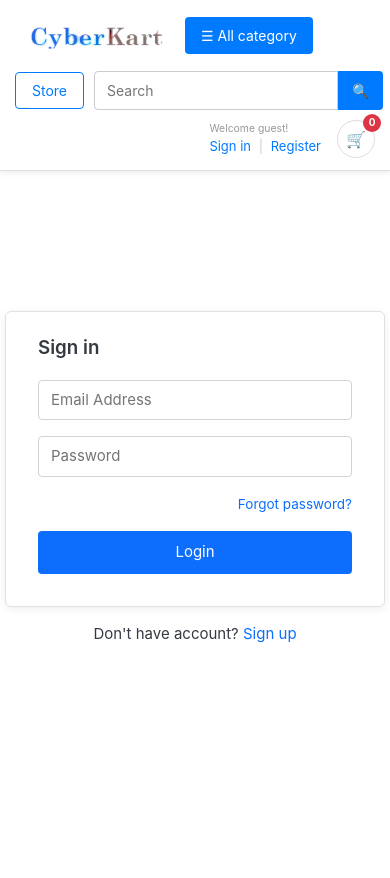
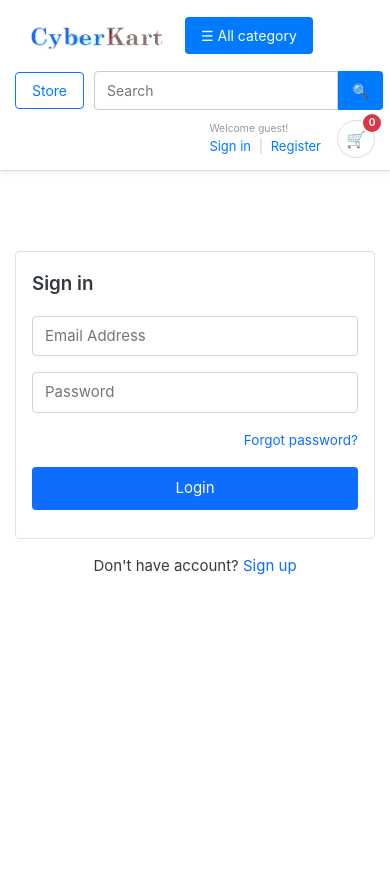
Before and after one commit to chivan-kats41/ecommerce, a Django app: page /accounts/login/ in a window 390 px wide. Shown: the part 89-967 px from the top of the page. Run offline with Django 5.2, Linux system fonts and the light colour scheme; data comes from the database, SQL or seed files in the repository; parts of the project's set-up code (start-up, migrations or seed data) failed here and were passed over; some libraries are stand-ins or nearby versions; some web fonts are replaced.

Commit message:
Update login.html

```diff
--- a/templates/accounts/login.html
+++ b/templates/accounts/login.html
@@ -1,56 +1,116 @@
 {% extends 'base.html' %}
-
 {% block content %}
 
-<section style="min-height: 84vh; padding-top: 40px; padding-bottom: 40px;">
+<style>
+  .login-section {
+    min-height: 84vh;
+    padding-top: 40px;
+    padding-bottom: 40px;
+    padding-left: 15px;
+    padding-right: 15px;
+    box-sizing: border-box;
+  }
 
+  .verification-box {
+    max-width: 1024px;
+    margin: 100px auto 0;
+    padding: 16px 20px;
+    background-color: #d1ecf1;
+    border: 1px solid #bee5eb;
+    border-radius: 4px;
+    color: #0c5460;
+    text-align: center;
+  }
+
+  .login-card {
+    max-width: 380px;
+    margin: 100px auto 0;
+    border: 1px solid #dee2e6;
+    border-radius: 6px;
+    background: #fff;
+    box-shadow: 0 2px 8px rgba(0,0,0,0.07);
+  }
+
+  .login-card-body {
+    padding: 24px 32px;
+  }
+
+  .login-input {
+    width: 100%;
+    padding: 8px 12px;
+    border: 1px solid #ced4da;
+    border-radius: 4px;
+    font-size: 1rem;
+    box-sizing: border-box;
+    outline: none;
+  }
+
+  /* Tablet */
+  @media (max-width: 768px) {
+    .login-card {
+      max-width: 90%;
+      margin-top: 60px;
+    }
+
+    .verification-box {
+      margin-top: 60px;
+    }
+  }
+
+  /* Mobile */
+  @media (max-width: 480px) {
+    .login-card {
+      max-width: 100%;
+      margin-top: 40px;
+      border-radius: 4px;
+      box-shadow: none;
+    }
+
+    .login-card-body {
+      padding: 20px 16px;
+    }
+
+    .verification-box {
+      margin-top: 40px;
+      padding: 12px 16px;
+    }
+  }
+</style>
+
+<section class="login-section">
   {% if request.GET.command == 'verification' %}
-
-    <div style="max-width: 1024px; margin: 100px auto 0; padding: 16px 20px; background-color: #d1ecf1; border: 1px solid #bee5eb; border-radius: 4px; color: #0c5460; text-align: center;">
+    <div class="verification-box">
       Thank you for registering with us. We have sent you a verification email to your email address [{{ request.GET.email }}]
       <br><br>
       Already verified? <a href="{% url 'login' %}" style="color: #0c5460; font-weight: 600;">Login</a>
     </div>
-
   {% else %}
-
-    <div style="max-width: 380px; margin: 100px auto 0; border: 1px solid #dee2e6; border-radius: 6px; background: #fff; box-shadow: 0 2px 8px rgba(0,0,0,0.07);">
-      <div style="padding: 24px 32px;">
-
+    <div class="login-card">
+      <div class="login-card-body">
         <h4 style="margin: 0 0 20px; font-size: 1.25rem; font-weight: 600;">Sign in</h4>
-
         {% include 'includes/alerts.html' %}
-
         <form action="{% url 'login' %}" method="POST">
           {% csrf_token %}
-
           <div style="margin-bottom: 16px;">
-            <input type="email" style="width: 100%; padding: 8px 12px; border: 1px solid #ced4da; border-radius: 4px; font-size: 1rem; box-sizing: border-box; outline: none;" placeholder="Email Address" name="email">
+            <input type="email" class="login-input" placeholder="Email Address" name="email">
           </div>
-
           <div style="margin-bottom: 16px;">
-            <input type="password" style="width: 100%; padding: 8px 12px; border: 1px solid #ced4da; border-radius: 4px; font-size: 1rem; box-sizing: border-box; outline: none;" placeholder="Password" name="password">
+            <input type="password" class="login-input" placeholder="Password" name="password">
           </div>
-
           <div style="margin-bottom: 16px; text-align: right;">
             <a href="{% url 'forgotPassword' %}" style="font-size: 0.9rem; color: #0d6efd; text-decoration: none;">Forgot password?</a>
           </div>
-
           <div style="margin-bottom: 8px;">
             <button type="submit" style="width: 100%; padding: 10px; background-color: #0d6efd; color: #fff; border: none; border-radius: 4px; font-size: 1rem; cursor: pointer;">
               Login
             </button>
           </div>
-
         </form>
       </div>
     </div>
-
     <p style="text-align: center; margin-top: 16px;">Don't have account? <a href="{% url 'register' %}" style="color: #0d6efd; text-decoration: none;">Sign up</a></p>
     <br><br>
-
   {% endif %}
-
 </section>
 
 {% endblock %}
```
